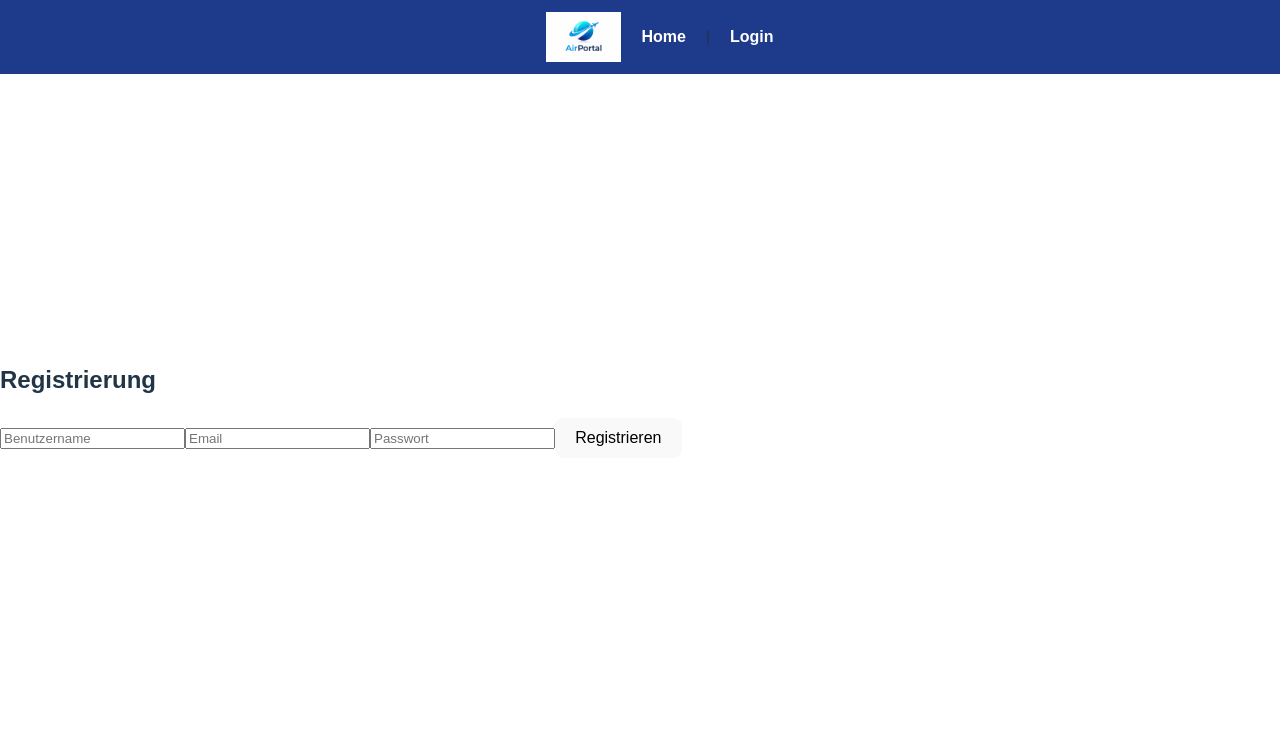
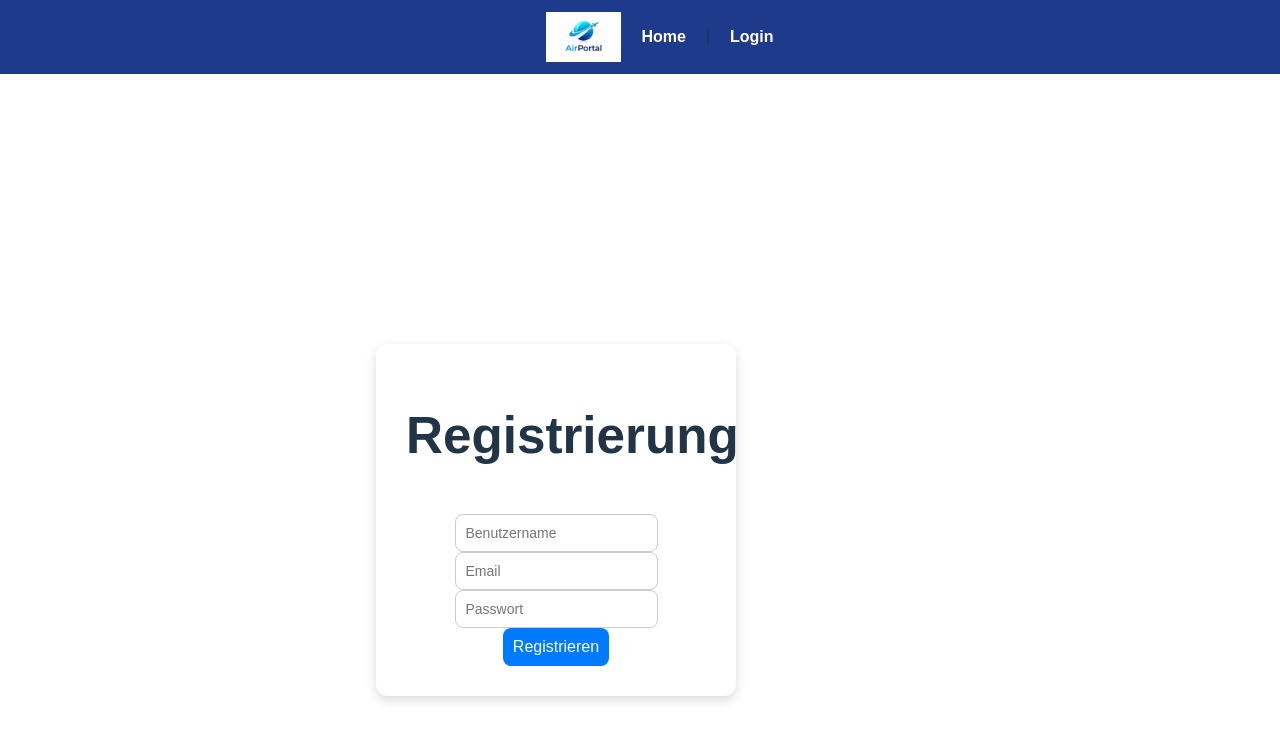
Before and after one commit to Vinci4600/AirPortal-Applikation-Frontend, a React (Vite) app: page /register in a window 1280 px wide. Shown: the top 740 px of the page. Built offline with nearby package versions, Linux system fonts and the light colour scheme.

Commit message:
Style anpassung Register

```diff
--- a/src/pages/RegistrierungPage.jsx
+++ b/src/pages/RegistrierungPage.jsx
@@ -2,6 +2,8 @@ import { useState } from "react";
 import API from "../api"; // Falls du eine API-Instanz hast
 import { useNavigate } from "react-router-dom";
 import "./components/styles/otherstyles.css";
+
+import "./components/styles/home.css";
 
 function RegistrierungPage() {
   const [username, setUsername] = useState("");
@@ -29,8 +31,10 @@ function RegistrierungPage() {
   };
 
   return (
-    <div>
-      <h2>Registrierung</h2>
+    <div className="containert">
+    <div className="login-container">
+      <div className="login-box">
+        <h1>Registrierung</h1>
       <form onSubmit={handleRegister}>
         <input
           type="text"
@@ -38,6 +42,7 @@ function RegistrierungPage() {
           value={username}
           onChange={(e) => setUsername(e.target.value)}
         />
+
         <input
           type="email"
           placeholder="Email"
@@ -50,9 +55,13 @@ function RegistrierungPage() {
           value={password}
           onChange={(e) => setPassword(e.target.value)}
         />
+
         <button type="submit">Registrieren</button>
       </form>
+      </div>
     </div>
+    </div>
+
   );
 }
 
```
